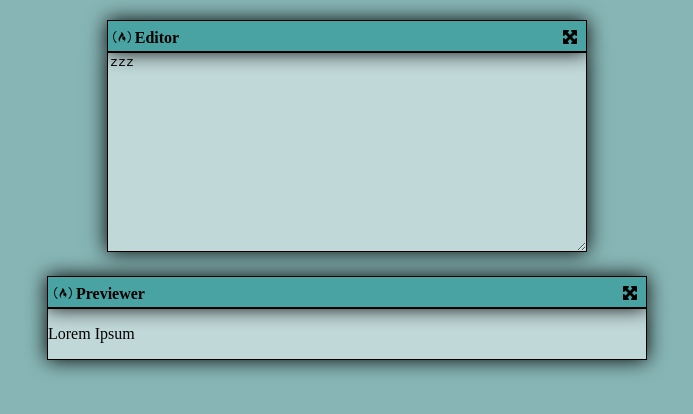
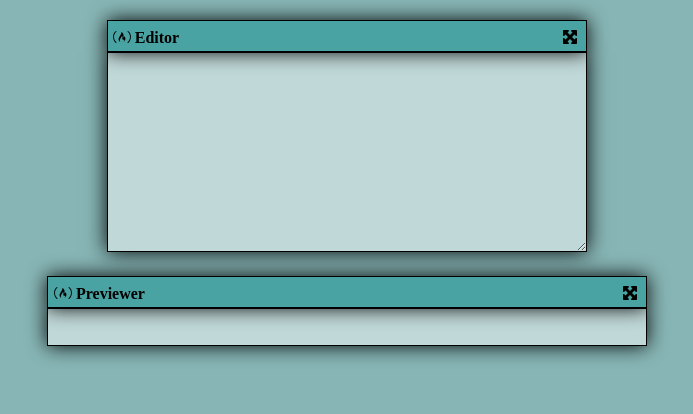
Before and after one commit to MohamedYassineBenomar/Markdown-Previewer, a React (Create React App) app: page / in a window 1280 px wide. Shown: the top 414 px of the page, without its empty margins (293-986 px from the left). Built offline with nearby package versions, Linux system fonts and the light colour scheme.

Commit message:
preview-padding-fix

```diff
--- a/src/components/markdown/markdown.js
+++ b/src/components/markdown/markdown.js
@@ -4,11 +4,18 @@ import 'font-awesome/css/font-awesome.min.css';
 import { FontAwesomeIcon } from '@fortawesome/react-fontawesome';
 import { faFreeCodeCamp } from '@fortawesome/free-brands-svg-icons';
 import { faMaximize } from '@fortawesome/free-solid-svg-icons';
-
-
+import { texthandler } from '../../reducers/previewerreducer';
+import { useDispatch, useSelector } from 'react-redux';
 
 
 function Markdown() {
+  const dispatch = useDispatch();
+  const text = useSelector(state => state.rootreducer.text);
+
+  const handleTextareaChange = (event) => {
+    dispatch(texthandler(event.target.value));
+  };
+
   return (
         <div className='markdown'>
           <div className='markdown-header'>
@@ -16,7 +23,7 @@ function Markdown() {
             <span className='markdown-expand-button'><FontAwesomeIcon icon={faMaximize} /></span>
           </div>
           <div className='markdown-content'>
-            <textarea>zzz</textarea>
+            <textarea onChange={handleTextareaChange}></textarea>
           </div>
         </div>
   )
--- a/src/components/previewer/previewer.js
+++ b/src/components/previewer/previewer.js
@@ -3,8 +3,11 @@ import './previewer.scss'
 import { FontAwesomeIcon } from '@fortawesome/react-fontawesome';
 import { faFreeCodeCamp } from '@fortawesome/free-brands-svg-icons';
 import { faMaximize } from '@fortawesome/free-solid-svg-icons';
+import { useDispatch, useSelector } from 'react-redux';
 
 function Previewer() {
+  const text = useSelector(state => state.rootreducer.text);
+
   return (
     <div className='previewer'>
       <div className='previewer-header'>
@@ -12,7 +15,7 @@ function Previewer() {
         <span className='previewer-expand-button'><FontAwesomeIcon icon={faMaximize} /></span>
       </div>
       <div className='previewer-content'>
-        <p>Lorem Ipsum</p>
+        <p>{text}</p>
       </div>
     </div>
   )
--- a/src/components/previewer/previewer.scss
+++ b/src/components/previewer/previewer.scss
@@ -30,5 +30,8 @@ $previewer-header-color:#4aa3a3;
         box-shadow: 0px 0px 20px;
         border: 1px solid black;
         background-color: #c0d8d8;
+        overflow-wrap: break-word;
+        padding: 10px;
+
     }
 }
--- a/src/index.js
+++ b/src/index.js
@@ -3,11 +3,15 @@ import ReactDOM from 'react-dom/client';
 import './index.scss';
 import App from './App';
 import reportWebVitals from './reportWebVitals';
+import { Provider } from 'react-redux';
+import store from './store/store';
 
 const root = ReactDOM.createRoot(document.getElementById('root'));
 root.render(
   <React.StrictMode>
-    <App />
+    <Provider store={store}>
+     <App />
+    </Provider>
   </React.StrictMode>
 );
 
--- a/src/reducers/previewerreducer.js
+++ b/src/reducers/previewerreducer.js
@@ -8,10 +8,13 @@ const previewerreducer = createSlice({
     reducers:{
         highlight: (state,action) => {
             state.text = action.payload;
+        },
+        texthandler: (state,action) => {
+            state.text = action.payload;
         }
     }
 });
 
-export const { highlight } = previewerreducer.actions;
+export const { highlight,texthandler } = previewerreducer.actions;
 
 export default previewerreducer.reducer;
--- a/src/store/store.js
+++ b/src/store/store.js
@@ -1,5 +1,5 @@
 import { configureStore } from "@reduxjs/toolkit";
-import { previewerreducer } from "./reducers/reducer1"
+import previewerreducer from "../reducers/previewerreducer"
 
 const store = configureStore({
     reducer:{
```
